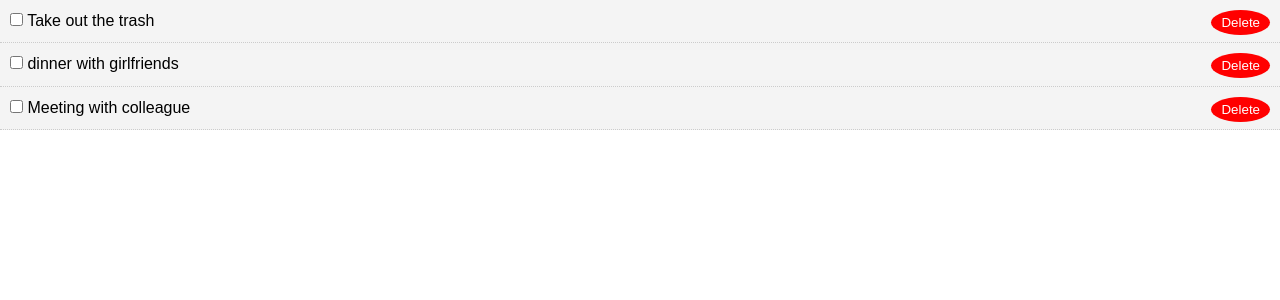
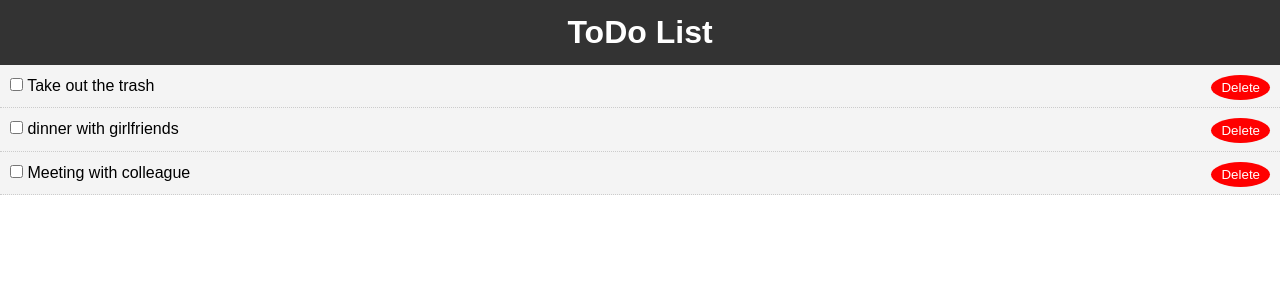
Before and after one commit to jontran8998/React_App_TodoList, a React (Create React App) app: page / in a window 1280 px wide. Shown: the top 300 px of the page. Built offline with nearby package versions, Linux system fonts and the light colour scheme; the HTML template or start-up script is replaced by a standard one.

Commit message:
add Header and HeadeerStyle

```diff
--- a/src/App.js
+++ b/src/App.js
@@ -1,6 +1,7 @@
 import React, { Component } from 'react';
 import Todos from './components/Todos';
 import './App.css';
+import Header from './components/layout/Header'
 
 export class App extends Component {
 
@@ -41,7 +42,9 @@
 
   render() {
     return (
+
       <div className="App">
+        <Header />
         <Todos todos={this.state.todos} markComplete={this.markComplete} delTodo={this.delTodo} />
       </div>
     );
--- /dev/null
+++ b/src/components/layout/Header.js
@@ -0,0 +1,16 @@
+import React from 'react'
+
+export default function Header() {
+  return (
+    <header style={headerStyle}>
+      <h1>ToDo List</h1>
+    </header>
+  )
+}
+
+const headerStyle = {
+  background: '#333',
+  color: '#fff',
+  textAlign: 'center',
+  padding: '10px'
+}
```
